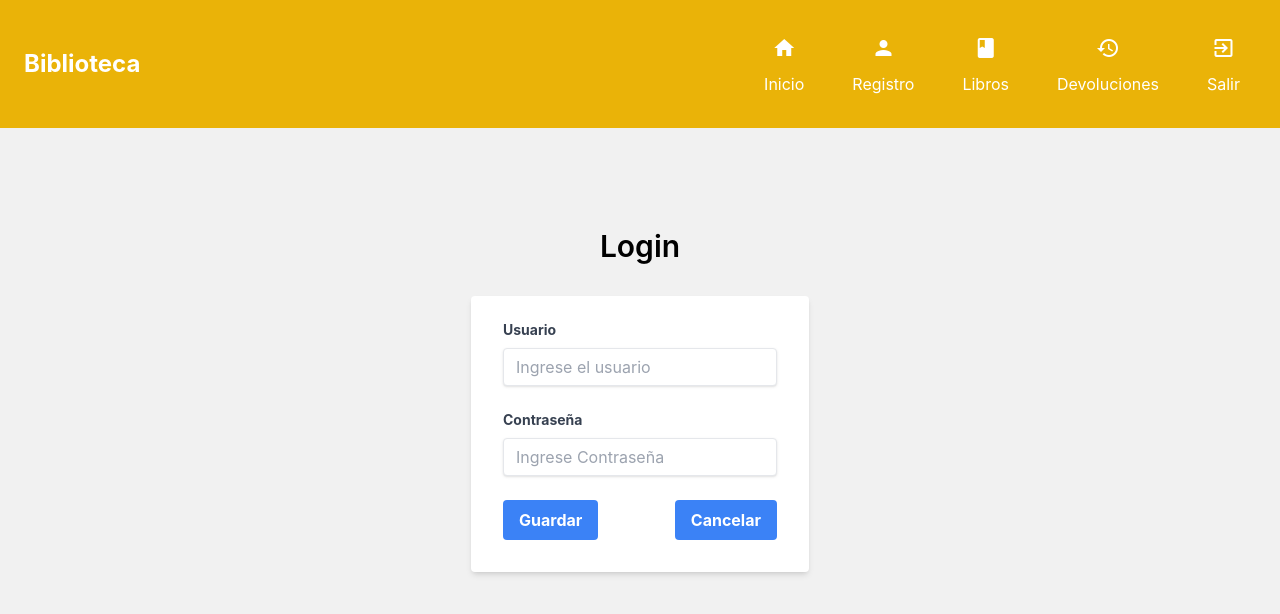
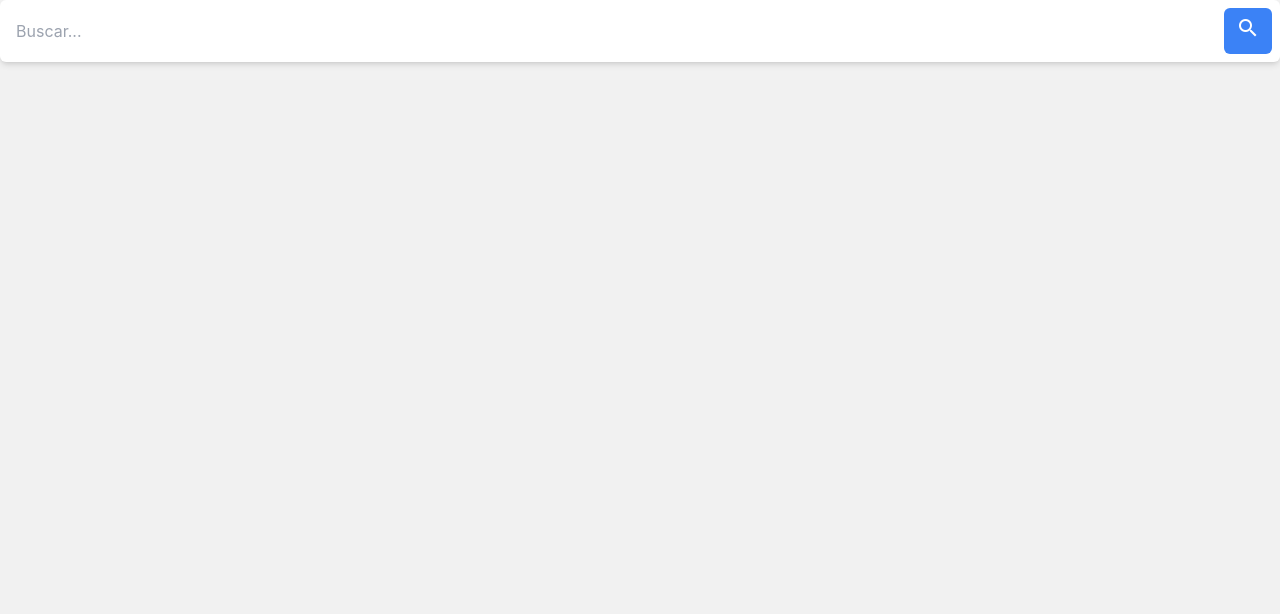
Before and after one commit to MicaelaTrujillo/Biblioteca_pasantia, a React (Create React App) app: page / in a window 1280 px wide. Shown: the top 614 px of the page. Built offline with nearby package versions, Linux system fonts and the light colour scheme.

Commit message:
SearchBar

```diff
--- a/package.json
+++ b/package.json
@@ -3,6 +3,7 @@
   "version": "0.1.0",
   "private": true,
   "dependencies": {
+    "@material-tailwind/react": "^2.0.8",
     "@testing-library/jest-dom": "^5.17.0",
     "@testing-library/react": "^13.4.0",
     "@testing-library/user-event": "^13.5.0",
--- a/src/App.js
+++ b/src/App.js
@@ -1,18 +1,19 @@
 
-import Forms from './components/LoginModule/Forms';
-import NavbarDefault from './components/NavbarDefault';
+import React from 'react';
 
-function App() {
+const App = () => {
   return (
-    <div>
-    <div className="flex w-full h-screen">
-    <div className="flex items-center justify-center w-full ">
-    <Forms/>
-    <NavbarDefault/>
-    </div>
-    </div>
+    <div className="flex items-center p-2 bg-white rounded-md shadow-md">
+      <input
+        type="text"
+        placeholder="Buscar..."
+        className="flex-1 p-2 outline-none"
+      />
+      <button className="px-3 py-2 text-white bg-blue-500 rounded-md">
+        <i className="material-icons">search</i>
+      </button>
     </div>
   );
-}
+};
 
 export default App;
--- a/src/components/CancelButton.js
+++ b/src/components/CancelButton.js
@@ -1,6 +1,6 @@
 function CancelButton({href}) {
     return(
-        <button className="bg-blue-500 hover:bg-blue-700 text-white font-bold py-2 px-4 rounded focus:outline-none focus:shadow-outline" type="button">
+        <button className="px-4 py-2 font-bold text-white bg-red-500 rounded hover:bg-red-700 focus:outline-none focus:shadow-outline" type="button">
             <a href={href}>Cancelar</a>
         </button>
     );
--- a/src/components/NavbarDefault.js
+++ b/src/components/NavbarDefault.js
@@ -8,14 +8,14 @@ const NavbarDefault = () => {
   };
 
   return (
-    <nav className="fixed top-0 left-0 right-0 p-6 bg-yellow-500"> {/* Ajustamos el padding para hacer el Navbar más grande */}
-      <div className="flex items-center justify-between"> {/* Utilizamos flexbox para alinear los elementos */}
+    <nav className="fixed top-0 left-0 right-0 p-6 bg-yellow-500">
+      <div className="flex items-center justify-between">
         <div className="flex-1">
-          <h1 className="text-2xl font-bold text-white">Biblioteca</h1> {/* Ajustamos el tamaño del texto */}
+          <h1 className="text-2xl font-bold text-white">Biblioteca</h1>
         </div>
         <div className="items-center hidden space-x-4 md:flex">
           <button className="flex flex-col items-center px-4 py-2 text-white transition-all rounded hover:bg-yellow-400">
-            <i className="mb-2 text-2xl material-icons">home</i> {/* Ajustamos el tamaño del icono */}
+            <i className="mb-2 text-2xl material-icons">home</i>
             Inicio
           </button>
           <button
@@ -23,53 +23,66 @@ const NavbarDefault = () => {
             onMouseEnter={toggleDropdown}
             onMouseLeave={toggleDropdown}
           >
-            <i className="mb-2 text-2xl material-icons">person</i> {/* Ajustamos el tamaño del icono */}
+            <i className="mb-2 text-2xl material-icons">person</i>
             Registro
             {isDropdownOpen && (
-              <div className="absolute w-40 mt-20 bg-yellow-500 rounded shadow-lg"> {/* Ajustamos la distancia desde la parte superior */}
+              <div className="absolute w-40 mt-20 bg-yellow-500 rounded shadow-lg">
                 <p className="px-4 py-2 hover:bg-yellow-400">Registro Cliente</p>
                 <p className="px-4 py-2 hover:bg-yellow-400">Registro Libros</p>
               </div>
             )}
           </button>
           <button className="flex flex-col items-center px-4 py-2 text-white transition-all rounded hover:bg-yellow-400">
-            <i className="mb-2 text-2xl material-icons">book</i> {/* Ajustamos el tamaño del icono */}
+            <i className="mb-2 text-2xl material-icons">book</i>
             Libros
           </button>
           <button className="flex flex-col items-center px-4 py-2 text-white transition-all rounded hover:bg-yellow-400">
-            <i className="mb-2 text-2xl material-icons">history</i> {/* Ajustamos el tamaño del icono */}
+            <i className="mb-2 text-2xl material-icons">library_books</i> {/* Icono para "Préstamo" */}
+            Préstamo
+          </button>
+          <button className="flex flex-col items-center px-4 py-2 text-white transition-all rounded hover:bg-yellow-400">
+            <i className="mb-2 text-2xl material-icons">history</i>
             Devoluciones
           </button>
           <button className="flex flex-col items-center px-4 py-2 text-white transition-all rounded hover:bg-yellow-400">
-            <i className="mb-2 text-2xl material-icons">exit_to_app</i> {/* Ajustamos el tamaño del icono */}
+            <i className="mb-2 text-2xl material-icons">exit_to_app</i>
             Salir
           </button>
         </div>
         {/* Mobile menu (optional) */}
         <div className="flex space-x-4 md:hidden">
           <button className="px-4 py-2 text-white transition-all rounded hover:bg-yellow-400">
-            <i className="material-icons">home</i> Inicio
+            <i className="material-icons">home</i>
+            Inicio
           </button>
           <button
             className="relative px-4 py-2 text-white transition-all rounded hover:bg-yellow-400"
             onClick={toggleDropdown}
           >
-            <i className="material-icons">person</i> Registro
+            <i className="material-icons">person</i>
+            Registro
             {isDropdownOpen && (
-              <div className="absolute w-40 mt-3 bg-yellow-500 rounded shadow-lg"> {/* Ajustamos la distancia desde la parte superior */}
+              <div className="absolute w-40 mt-3 bg-yellow-500 rounded shadow-lg">
                 <p className="px-4 py-2 hover:bg-yellow-400">Registro Cliente</p>
                 <p className="px-4 py-2 hover:bg-yellow-400">Registro Libros</p>
               </div>
             )}
           </button>
           <button className="px-4 py-2 text-white transition-all rounded hover:bg-yellow-400">
-            <i className="material-icons">book</i> Libros
+            <i className="material-icons">book</i>
+            Libros
           </button>
           <button className="px-4 py-2 text-white transition-all rounded hover:bg-yellow-400">
-            <i className="material-icons">history</i> Devoluciones
+            <i className="material-icons">library_books</i> {/* Icono para "Préstamo" */}
+            Préstamo
           </button>
           <button className="px-4 py-2 text-white transition-all rounded hover:bg-yellow-400">
-            <i className="material-icons">exit_to_app</i> Salir
+            <i className="material-icons">history</i>
+            Devoluciones
+          </button>
+          <button className="px-4 py-2 text-white transition-all rounded hover:bg-yellow-400">
+            <i className="material-icons">exit_to_app</i>
+            Salir
           </button>
         </div>
       </div>
--- a/src/components/SaveButton.js
+++ b/src/components/SaveButton.js
@@ -1,6 +1,6 @@
 function SaveButton({onClick}) {
     return(
-        <button onClick={onClick} className="bg-blue-500 hover:bg-blue-700 text-white font-bold py-2 px-4 rounded focus:outline-none focus:shadow-outline" type="button">
+        <button onClick={onClick} className="px-4 py-2 font-bold text-white bg-green-600 rounded hover:bg-green-600 focus:outline-none focus:shadow-outline" type="button">
             Guardar
         </button>
     );
--- /dev/null
+++ b/src/components/SearchBar.js
@@ -0,0 +1,43 @@
+import React, { useState } from 'react';
+
+const SearchBar = () => {
+  const [isHovered, setIsHovered] = useState(false);
+
+  const handleSearch = () => {
+    // Aquí puedes implementar la lógica de búsqueda
+    console.log('Realizando búsqueda...');
+  };
+
+  return (
+    <div className="relative">
+      <input
+        type="text"
+        className="w-full py-2 pl-4 pr-10 border border-gray-300 rounded-lg focus:outline-none focus:ring focus:border-green-300"
+        placeholder="Buscar..."
+      />
+      <button
+        className="absolute top-0 right-0 h-full px-3 py-2 text-gray-600"
+        onMouseEnter={() => setIsHovered(true)}
+        onMouseLeave={() => setIsHovered(false)}
+        onClick={handleSearch}
+      >
+        <svg
+          xmlns="http://www.w3.org/2000/svg"
+          className={`w-6 h-6 ${isHovered ? 'text-red-600' : ''}`}
+          fill="none"
+          viewBox="0 0 24 24"
+          stroke="currentColor"
+        >
+          <path
+            strokeLinecap="round"
+            strokeLinejoin="round"
+            strokeWidth={2}
+            d="M15 15l-2-2m0 0l-2-2m2 2l2-2m-2 2l2 2m7-7a9 9 0 11-18 0 9 9 0 0118 0z"
+          />
+        </svg>
+      </button>
+    </div>
+  );
+};
+
+export default SearchBar;
```
Also changed, not shown: 1 other file (tests, documents, lock files or other folders).
